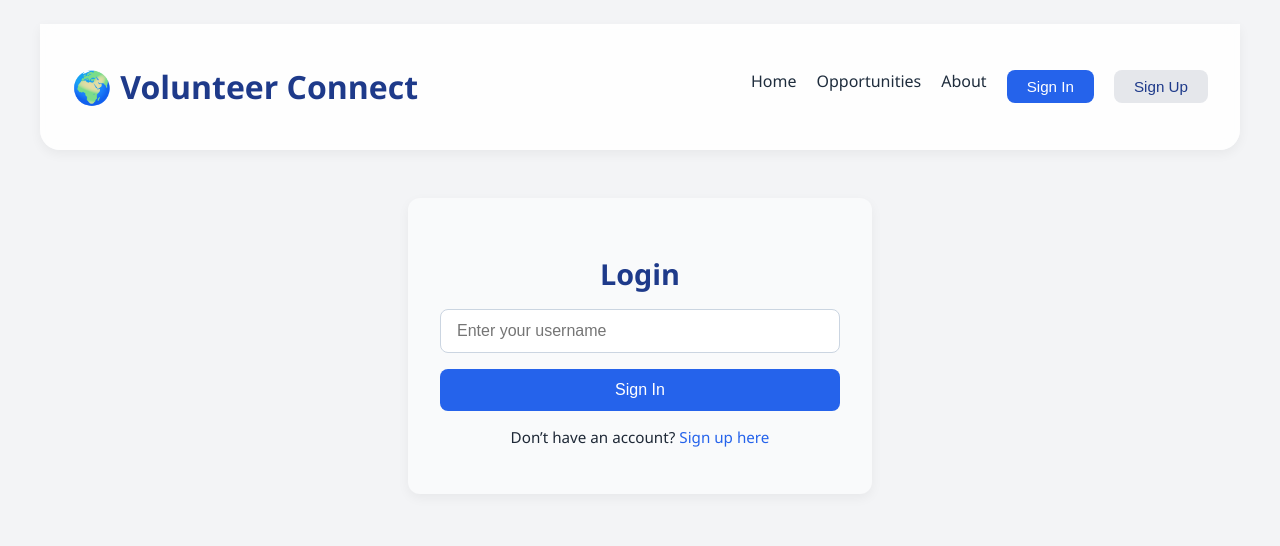
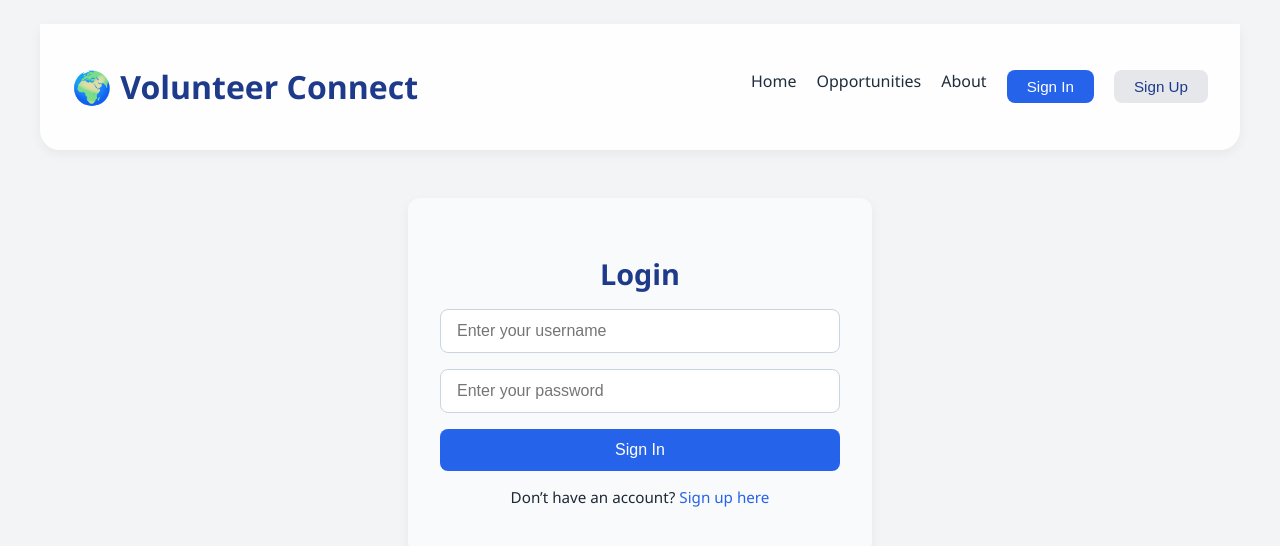
Before and after one commit to LizaGiorgobiani/volunteer_finder, a React (Vite) app in the folder client/: page /login in a window 1280 px wide. Shown: the top 546 px of the page. Built offline with nearby package versions, Linux system fonts and the light colour scheme; no server answers.

Commit message:
updated the log in page

```diff
--- a/client/src/pages/LoginPage.tsx
+++ b/client/src/pages/LoginPage.tsx
@@ -5,6 +5,7 @@ import "../styles/LoginPage.css";
 
 const LoginPage = () => {
   const [username, setUsername] = useState("");
+  const [password, setPassword] = useState("");
   const [error, setError] = useState("");
   const { login } = useAuth();
   const navigate = useNavigate();
@@ -12,13 +13,18 @@ const LoginPage = () => {
   const handleSubmit = (e: React.FormEvent) => {
     e.preventDefault();
 
-    const registeredUser = localStorage.getItem("registered-user");
+    const stored = localStorage.getItem("registered-user");
+    if (!stored) {
+      setError("No users registered. Please sign up first.");
+      return;
+    }
 
-    if (registeredUser && username.trim() === registeredUser) {
+    const parsed = JSON.parse(stored);
+    if (parsed.username === username.trim() && parsed.password === password) {
       login(username.trim());
       navigate("/opportunities");
     } else {
-      setError("User not found. Please sign up first.");
+      setError("Incorrect username or password.");
     }
   };
 
@@ -31,6 +37,14 @@ const LoginPage = () => {
           value={username}
           onChange={(e) => setUsername(e.target.value)}
           placeholder="Enter your username"
+          required
+          className="login-input"
+        />
+        <input
+          type="password"
+          value={password}
+          onChange={(e) => setPassword(e.target.value)}
+          placeholder="Enter your password"
           required
           className="login-input"
         />
```
